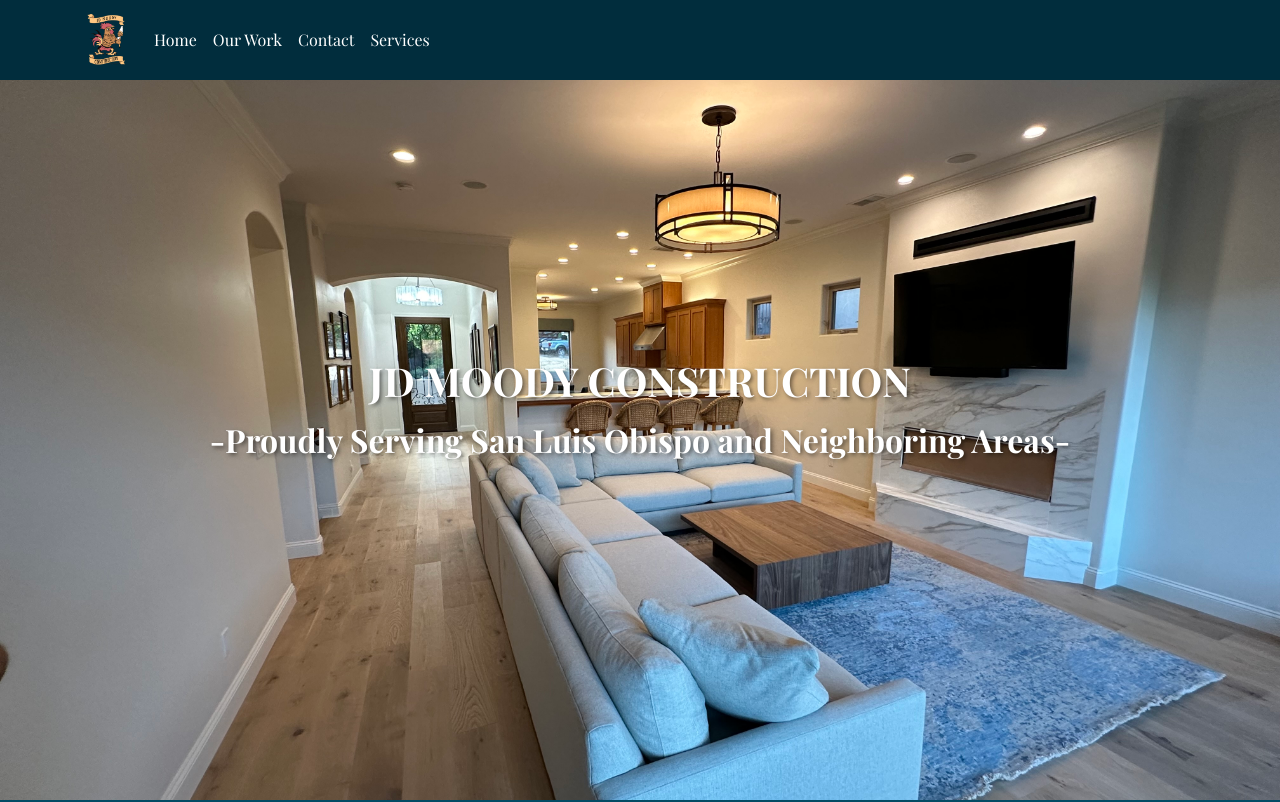
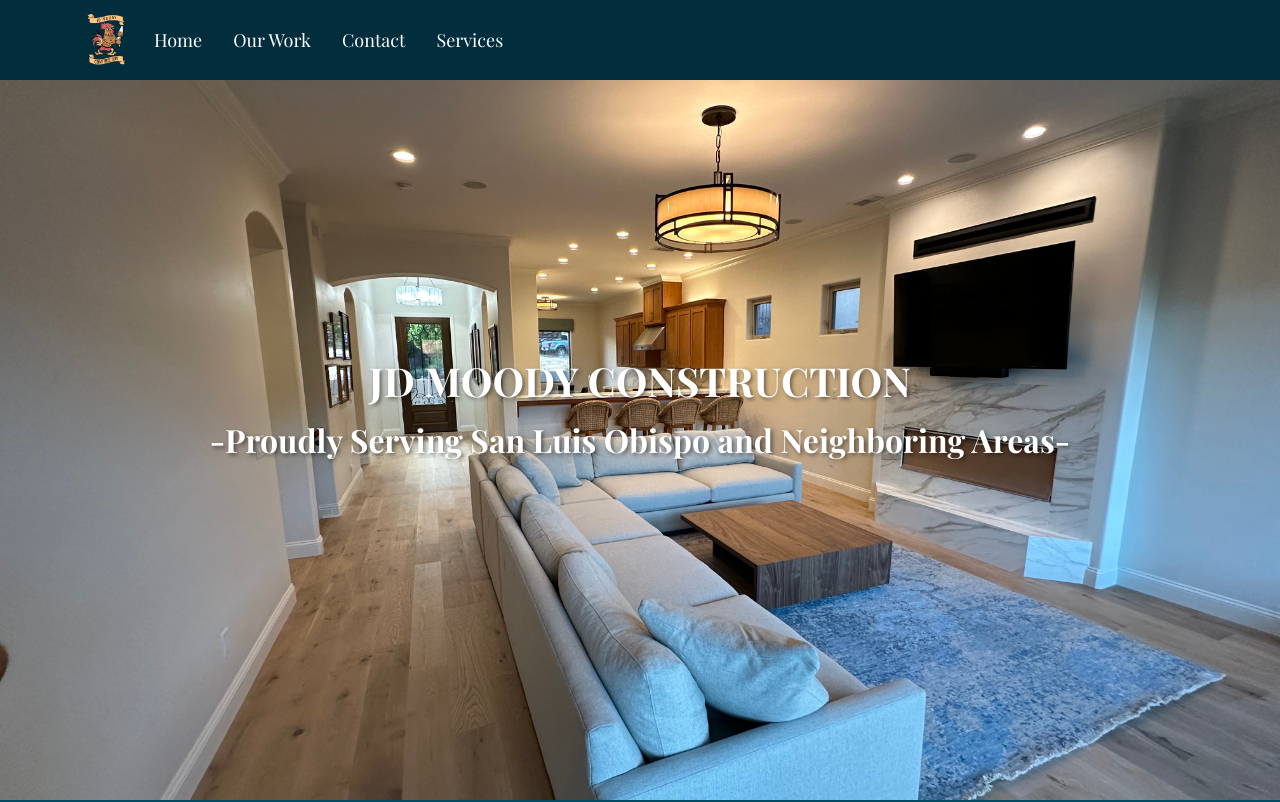
Before and after one commit to aidansoares23/moody-construction, a React (Create React App) app: page / in a window 1280 px wide. Shown: the top 802 px of the page. Built offline with nearby package versions, Linux system fonts and the light colour scheme; a web font is replaced by a local one.

Commit message:
fixed nav bar to link to other pages properly

```diff
--- a/src/components/pages/navbar/Navbar.js
+++ b/src/components/pages/navbar/Navbar.js
@@ -1,33 +1,55 @@
-import React from "react";
+import React, { useState } from "react";
 import Container from "react-bootstrap/Container";
 import Nav from "react-bootstrap/Nav";
 import Navbar from "react-bootstrap/Navbar";
 import Logo from "../../images/FinalLogo.png";
-import { Link } from "react-router-dom";
+import { Link, useNavigate } from "react-router-dom";
 
 function OurNavbar() {
+  const navigate = useNavigate();
+  const [expanded, setExpanded] = useState(false);
+
+  const closeMobileMenu = () => setExpanded(false);
+
+  const linkStyle = {
+    color: "#fff",
+    textDecoration: "none",
+    marginRight: "15px",
+    fontSize: "18px",
+    transition: "text-decoration 0.3s ease-in-out",
+  };
+
+
   return (
-    <Navbar expand="lg" className="nav-container navbar-dark" style={{ backgroundColor: "#012D3D" }}>
+    <Navbar
+      expand="lg"
+      className="nav-container navbar-dark"
+      style={{ backgroundColor: "#012D3D" }}
+      expanded={expanded}
+    >
       <Container>
         <Link to="/">
           <Navbar.Brand>
             <img src={Logo} alt="Logo" className="nav-logo" />
           </Navbar.Brand>
         </Link>
-        <Navbar.Toggle aria-controls="basic-navbar-nav" />
+        <Navbar.Toggle
+          aria-controls="basic-navbar-nav"
+          onClick={() => setExpanded(!expanded)}
+        />
         <Navbar.Collapse id="basic-navbar-nav">
           <Nav className="me-auto">
-            <Nav.Link href="/" style={{ color: "#fff" }}>
-              Home
+            <Nav.Link onClick={() => { navigate("/"); closeMobileMenu(); }}>
+              <Link to="/" style={linkStyle}>Home</Link>
             </Nav.Link>
-            <Nav.Link href="/our-work" style={{ color: "#fff" }}>
-              Our Work
+            <Nav.Link onClick={() => { navigate("/our-work"); closeMobileMenu(); }}>
+              <Link to="/our-work" style={linkStyle}>Our Work</Link>
             </Nav.Link>
-            <Nav.Link href="/contact" style={{ color: "#fff" }}>
-              Contact
+            <Nav.Link onClick={() => { navigate("/contact"); closeMobileMenu(); }}>
+              <Link to="/contact" style={linkStyle}>Contact</Link>
             </Nav.Link>
-            <Nav.Link href="/services" style={{ color: "#fff" }}>
-              Services
+            <Nav.Link onClick={() => { navigate("/services"); closeMobileMenu(); }}>
+              <Link to="/services" style={linkStyle}>Services</Link>
             </Nav.Link>
           </Nav>
         </Navbar.Collapse>
```
